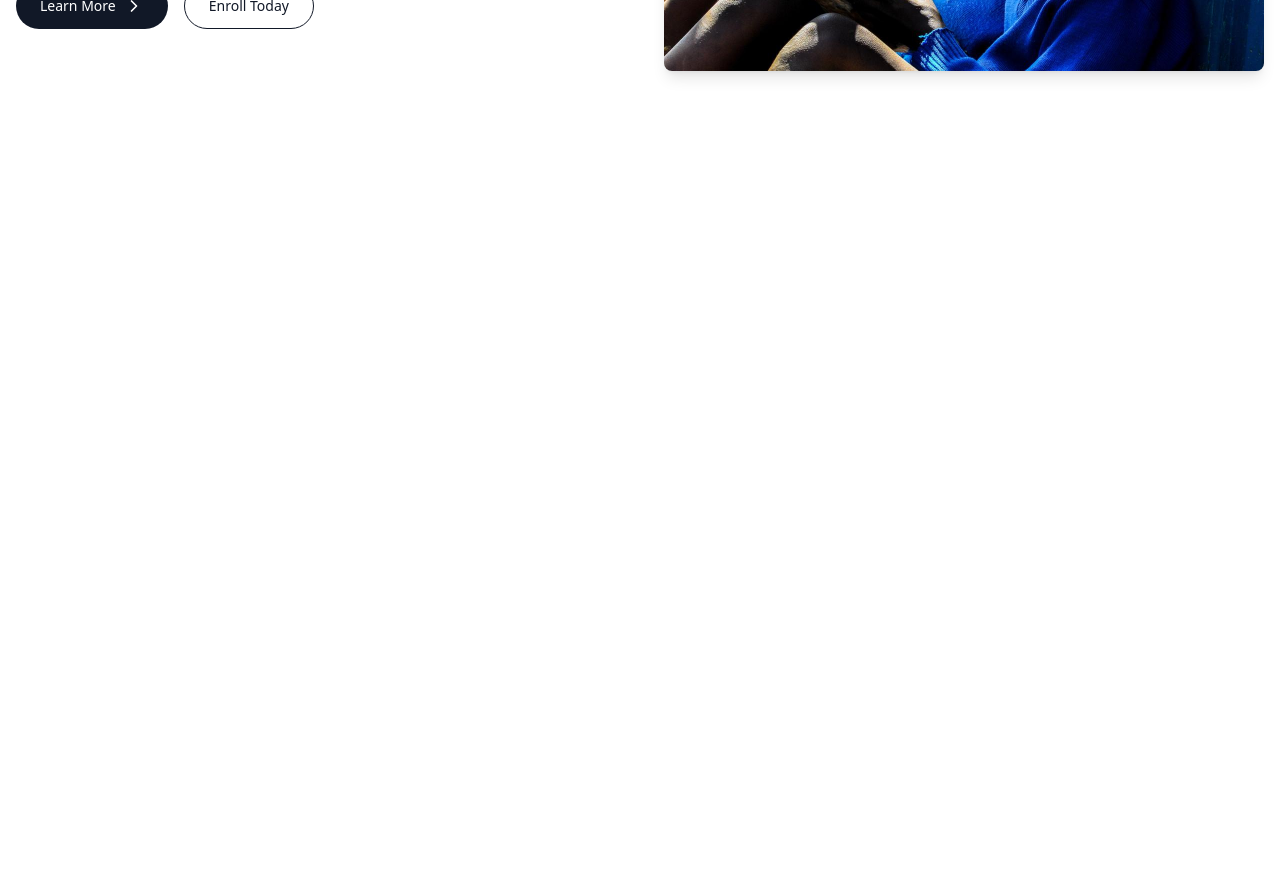
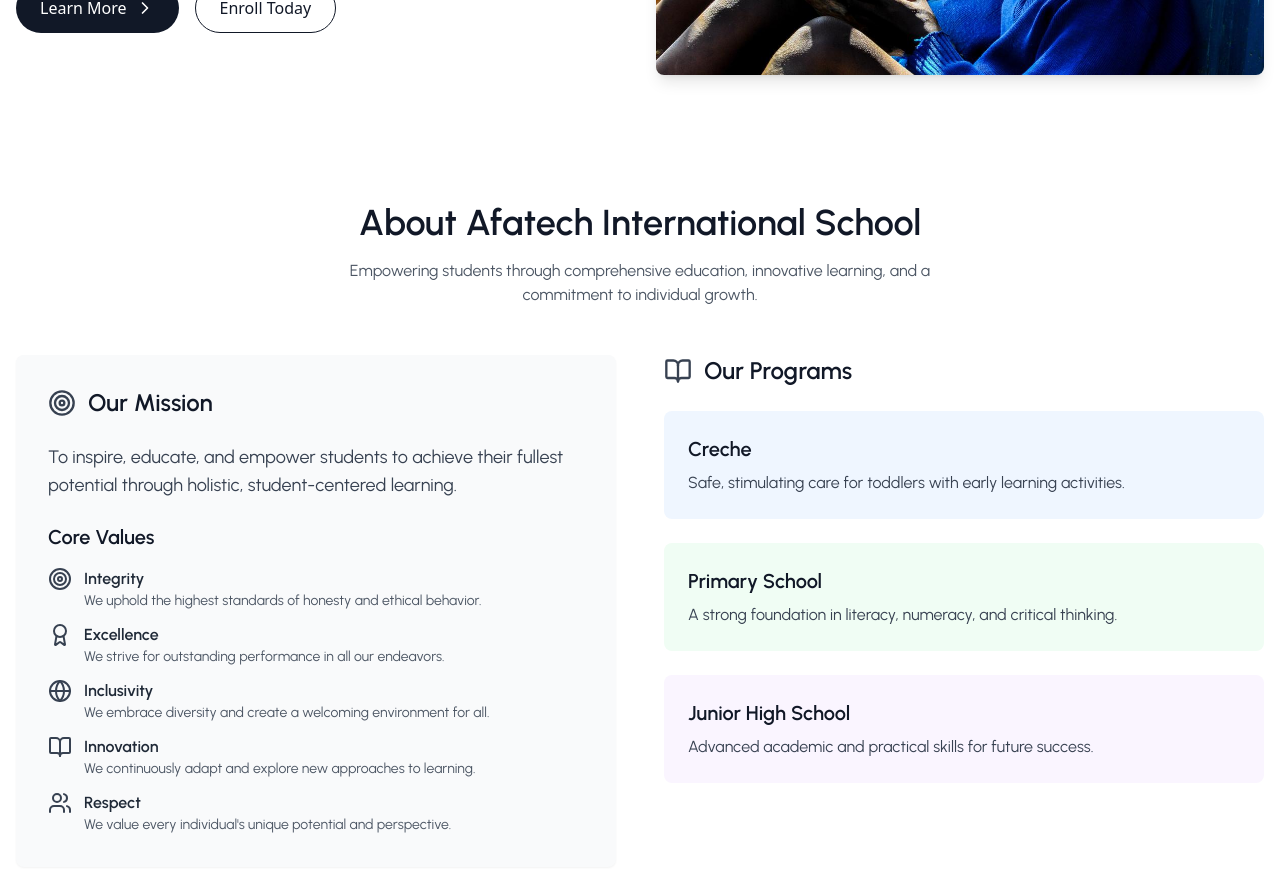
Before and after one commit to nuru484/sms, a React (Vite) app: page / in a window 1280 px wide. Shown: the part 420-1292 px from the top of the page. Before the commit the page ends 800 px from the top, so only its background shows below. Built offline with nearby package versions, Linux system fonts and the light colour scheme.

Commit message:
feat(About Us) Added about us component

```diff
--- a/src/App.jsx
+++ b/src/App.jsx
@@ -1,6 +1,7 @@
 import TopBar from './components/TopBar';
 import NavBar from './components/NavBar';
 import Hero from './components/Hero';
+import AboutUs from './components/AboutUs';
 
 const App = () => {
   return (
@@ -8,6 +9,7 @@ const App = () => {
       <TopBar />
       <NavBar />
       <Hero />
+      <AboutUs />
     </div>
   );
 };
--- /dev/null
+++ b/src/components/AboutUs.jsx
@@ -0,0 +1,127 @@
+import React from 'react';
+import { Target, Award, Globe, BookOpen, Users } from 'lucide-react';
+
+const AboutUs = () => {
+  const coreValues = [
+    {
+      icon: <Target size={24} className="text-gray-700" />,
+      title: 'Integrity',
+      description:
+        'We uphold the highest standards of honesty and ethical behavior.',
+    },
+    {
+      icon: <Award size={24} className="text-gray-700" />,
+      title: 'Excellence',
+      description:
+        'We strive for outstanding performance in all our endeavors.',
+    },
+    {
+      icon: <Globe size={24} className="text-gray-700" />,
+      title: 'Inclusivity',
+      description:
+        'We embrace diversity and create a welcoming environment for all.',
+    },
+    {
+      icon: <BookOpen size={24} className="text-gray-700" />,
+      title: 'Innovation',
+      description:
+        'We continuously adapt and explore new approaches to learning.',
+    },
+    {
+      icon: <Users size={24} className="text-gray-700" />,
+      title: 'Respect',
+      description:
+        "We value every individual's unique potential and perspective.",
+    },
+  ];
+
+  const programs = [
+    {
+      title: 'Creche',
+      description:
+        'Safe, stimulating care for toddlers with early learning activities.',
+      color: 'bg-blue-50',
+    },
+    {
+      title: 'Primary School',
+      description:
+        'A strong foundation in literacy, numeracy, and critical thinking.',
+      color: 'bg-green-50',
+    },
+    {
+      title: 'Junior High School',
+      description: 'Advanced academic and practical skills for future success.',
+      color: 'bg-purple-50',
+    },
+  ];
+
+  return (
+    <div className="bg-white py-16 font-urbanist">
+      <div className="container mx-auto px-4">
+        <div className="text-center mb-12">
+          <h2 className="text-3xl md:text-4xl font-semibold text-gray-900 mb-4">
+            About Afatech International School
+          </h2>
+          <p className="text-gray-600 max-w-2xl mx-auto">
+            Empowering students through comprehensive education, innovative
+            learning, and a commitment to individual growth.
+          </p>
+        </div>
+
+        <div className="grid md:grid-cols-2 gap-12">
+          {/* Mission Section */}
+          <div className="bg-gray-50 p-8 rounded-lg shadow-sm">
+            <h3 className="text-2xl font-semibold text-gray-900 mb-6 flex items-center">
+              <Target size={28} className="mr-3 text-gray-700" />
+              Our Mission
+            </h3>
+            <p className="text-gray-700 mb-6 text-lg">
+              To inspire, educate, and empower students to achieve their fullest
+              potential through holistic, student-centered learning.
+            </p>
+
+            <h4 className="text-xl font-semibold text-gray-900 mb-4">
+              Core Values
+            </h4>
+            <div className="space-y-3">
+              {coreValues.map((value, index) => (
+                <div key={index} className="flex items-start space-x-3">
+                  {value.icon}
+                  <div>
+                    <h5 className="font-semibold text-gray-800">
+                      {value.title}
+                    </h5>
+                    <p className="text-gray-600 text-sm">{value.description}</p>
+                  </div>
+                </div>
+              ))}
+            </div>
+          </div>
+
+          {/* Programs Section */}
+          <div>
+            <h3 className="text-2xl font-semibold text-gray-900 mb-6 flex items-center">
+              <BookOpen size={28} className="mr-3 text-gray-700" />
+              Our Programs
+            </h3>
+            <div className="space-y-6">
+              {programs.map((program, index) => (
+                <div
+                  key={index}
+                  className={`${program.color} p-6 rounded-lg hover:shadow-md transition-shadow`}
+                >
+                  <h4 className="text-xl font-semibold text-gray-900 mb-2">
+                    {program.title}
+                  </h4>
+                  <p className="text-gray-700">{program.description}</p>
+                </div>
+              ))}
+            </div>
+          </div>
+        </div>
+      </div>
+    </div>
+  );
+};
+
+export default AboutUs;
--- a/src/components/Hero.jsx
+++ b/src/components/Hero.jsx
@@ -10,9 +10,9 @@ const Hero = () => {
       animate={{ x: 0, opacity: 1 }}
       transition={{ type: 'spring', stiffness: 50, damping: 15 }}
     >
-      <div className="container mx-auto px-4 py-8 md:py-16 flex flex-col md:flex-row items-center justify-between space-y-10 md:space-y-0 md:space-x-12">
+      <div className="container mx-auto px-4 py-16 flex flex-col lg:flex-row items-center justify-between gap-8">
         {/* Text Content */}
-        <div className="w-full md:w-1/2 text-left space-y-6">
+        <div className="w-full lg:w-1/2 text-left space-y-6">
           <h1 className="text-3xl md:text-4xl font-semibold text-gray-900 font-urbanist leading-tight">
             Inspiring young minds, nurturing lifelong learners
           </h1>
@@ -20,7 +20,7 @@ const Hero = () => {
             At Afatech International School, we are more than just a school. We
             are a community committed to shaping the leaders of tomorrow.
           </p>
-          <div className="flex space-x-4 text-sm">
+          <div className="flex space-x-4 text-xs lg:text-base">
             <a
               href="#about"
               className="flex items-center group bg-gray-900 text-white px-6 py-3 rounded-full hover:bg-gray-800 transition-colors"
@@ -40,7 +40,7 @@ const Hero = () => {
           </div>
         </div>
 
-        <div className="w-full md:w-1/2 rounded-lg overflow-hidden shadow-lg">
+        <div className="w-full lg:w-1/2 rounded-lg overflow-hidden shadow-lg">
           <img
             src="/continental front cover.jpg"
             alt="Afatech International School"
```
